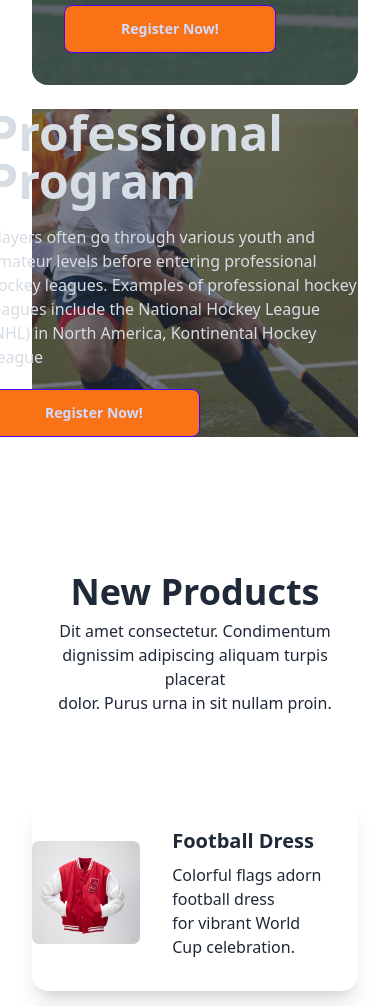
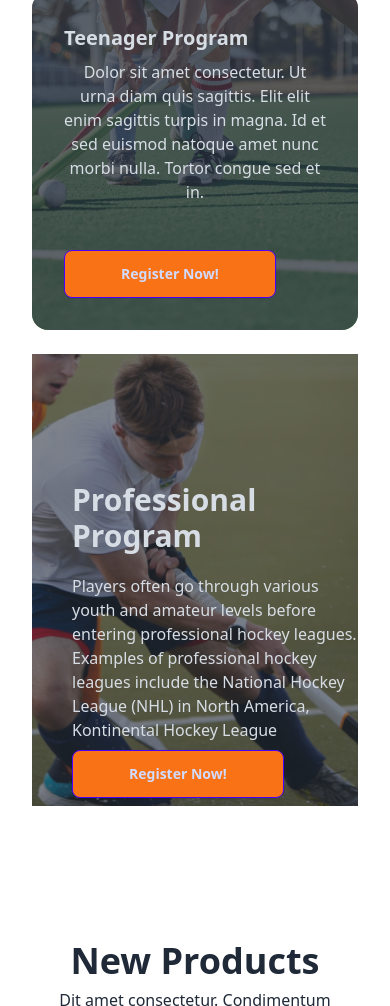
Before and after one commit to jhraju1122/Hockeys-club-project, a plain HTML site: page index.html in a window 390 px wide. Shown: the part 2498-3504 px from the top of the page. Drawn offline with nearby package versions, Linux system fonts and the light colour scheme.

Commit message:
update site responsive

```diff
--- a/index.html
+++ b/index.html
@@ -65,11 +65,11 @@
 <!------------------------- Banner section -------------------------------- -->
 <section class="">
   <div class="container mx-auto lg:px-24 px-8">
-    <div class="carousel w-full">
+    <div class="carousel w-full h-[400px] lg:h-[500px]">
       <div id="slide1" class="carousel-item relative w-full relative">
         <img src="./Images/1.png" class="w-full" />
         <div class="absolute flex justify-between transform -translate-y-1/2 left-5 right-5 top-1/2 ">
-          <div class="h-[150px] bg-black absolute right-0 top-14 w-[350px] rounded-2xl">
+          <div class="h-[150px] bg-black absolute right-0 top-14 lg:w-[350px] rounded-2xl">
             <h3 class="text-white text-xl font-extrabold">Meet all the heroes from the field</h3>
             <p class="text-white">Dit amet consectetur. Condimentum dignissim adipiscing aliquam turpis placerat dolor. Purus urna in sit nullam proin. </p>
           </div>
@@ -195,11 +195,11 @@
 <div class="hero
  lg:h-[450px]" style="background-image: url(./Images/4.png);">
   <div class="hero-overlay bg-opacity-60"></div>
-  <div class=" -ml-11 text-neutral-content">
-    <div class="max-w-md">
-      <h1 class="mb-5 text-5xl font-bold">Professional Program</h1>
-      <p class="mb-5">Players often go through various youth and amateur levels before entering professional hockey leagues. Examples of professional hockey leagues include the National Hockey League (NHL) in North America, Kontinental Hockey League </p>
-      <button class="btn btn-primary bg-orange-500 px-14">Register Now!</button>
+  <div class="ml-10 lg:-ml-11 text-neutral-content">
+    <div class="max-w-lg mt-32">
+      <h1 class="mb-5 text-3xl font-bold">Professional Program</h1>
+      <p class="mb-2">Players often go through various youth and amateur levels before entering professional hockey leagues. Examples of professional hockey leagues include the National Hockey League (NHL) in North America, Kontinental Hockey League </p>
+      <button class="btn btn-primary bg-orange-500 px-14 mb-2">Register Now!</button>
     </div>
   </div>
 </div>
@@ -295,7 +295,7 @@
 
 
   <div class="col-span-1">
-      <img src="./Images/11.png" alt="">
+      <img class="h-[300px] lg:h-[441px] w-[400px] lg:w-[441px]" src="./Images/11.png" alt="">
   </div>
   <div class="col-span-2">
     <div class="collapse collapse-plus bg-base-200">
```
